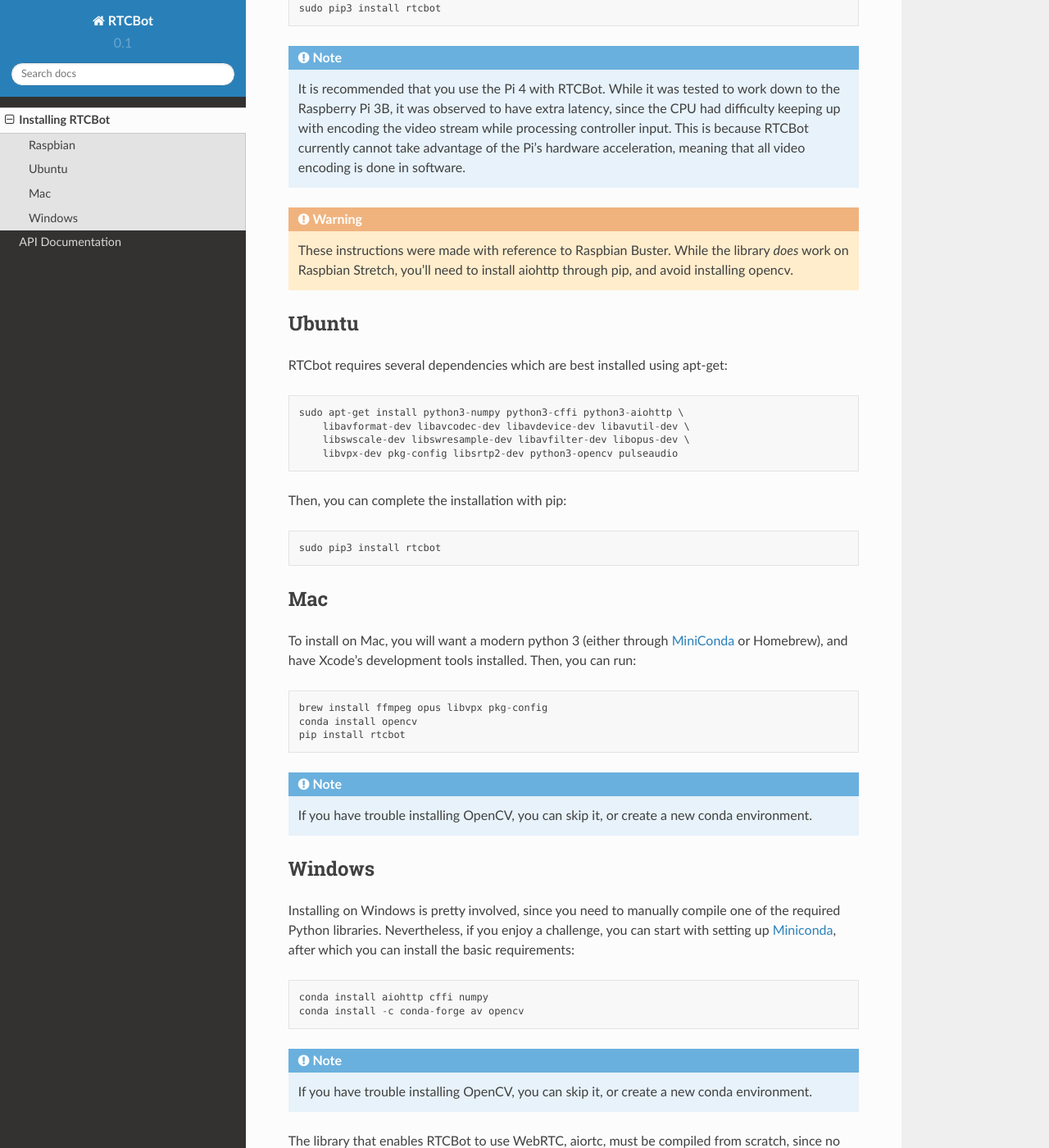
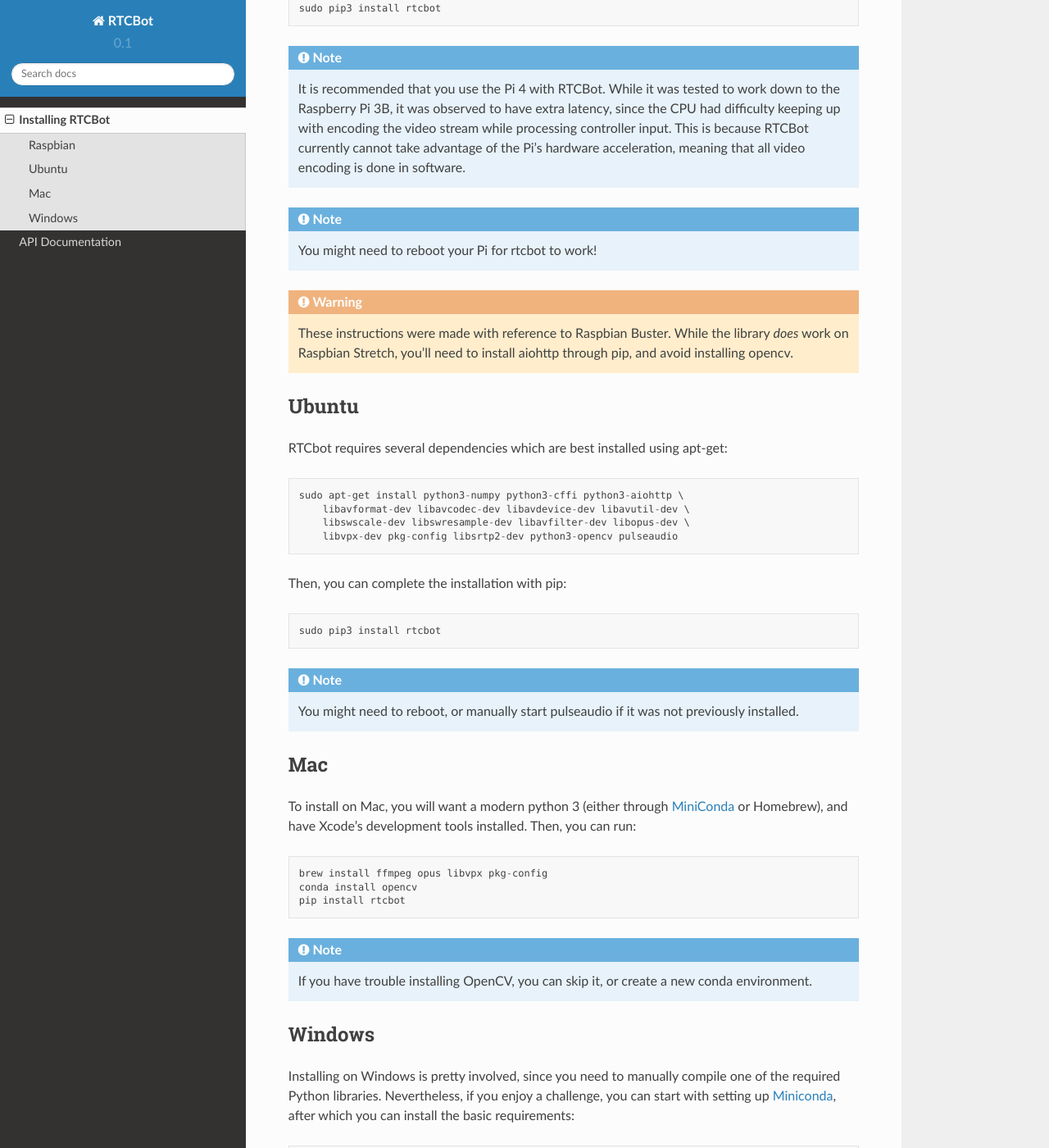
Before and after one commit to dkumor/rtcbot, a Sphinx documentation site: the page built from docs/installing.rst, in a window 1280 px wide and 1400 px high, scrolled down 584 px. Shown: the whole window at 82% size. Built offline with Sphinx 7.4.7 and the Read the Docs theme 2.0.0, drawn with Linux system fonts in a browser that asks for light colours; pages that are not in the unit, such as notebooks, are missing from menus.

Commit message:
Added comment about rebooting after install

```diff
--- a/docs/installing.rst
+++ b/docs/installing.rst
@@ -28,6 +28,9 @@
     This is because RTCBot currently cannot take advantage of the Pi's hardware acceleration,
     meaning that all video encoding is done in software.
 
+.. note::
+    You might need to reboot your Pi for rtcbot to work!
+
 .. warning::
     These instructions were made with reference to Raspbian Buster.
     While the library *does* work on Raspbian Stretch,
@@ -46,6 +49,9 @@
 Then, you can complete the installation with pip::
 
     sudo pip3 install rtcbot
+
+.. note::
+    You might need to reboot, or manually start pulseaudio if it was not previously installed.
 
 Mac
 +++++++++++
```
